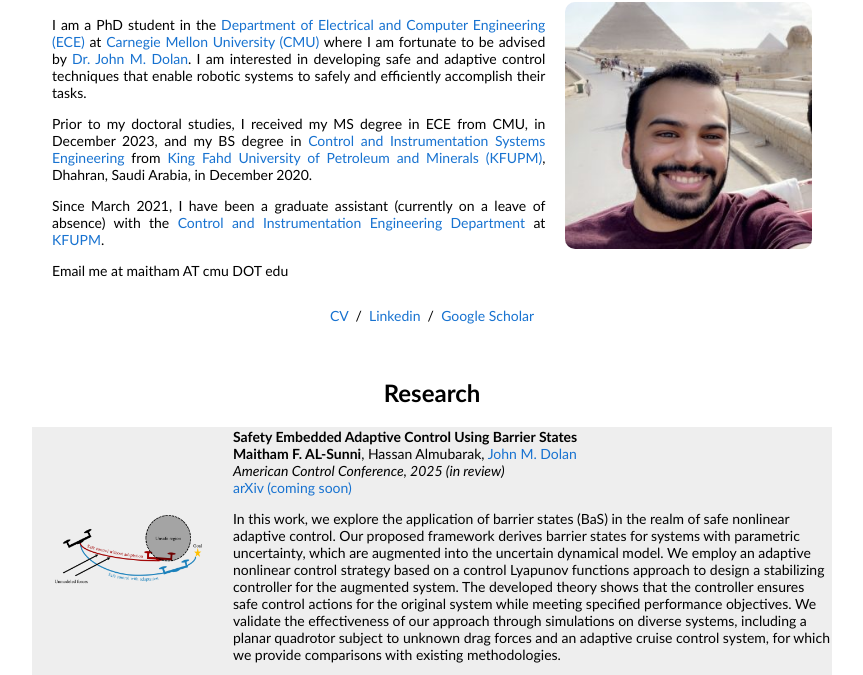
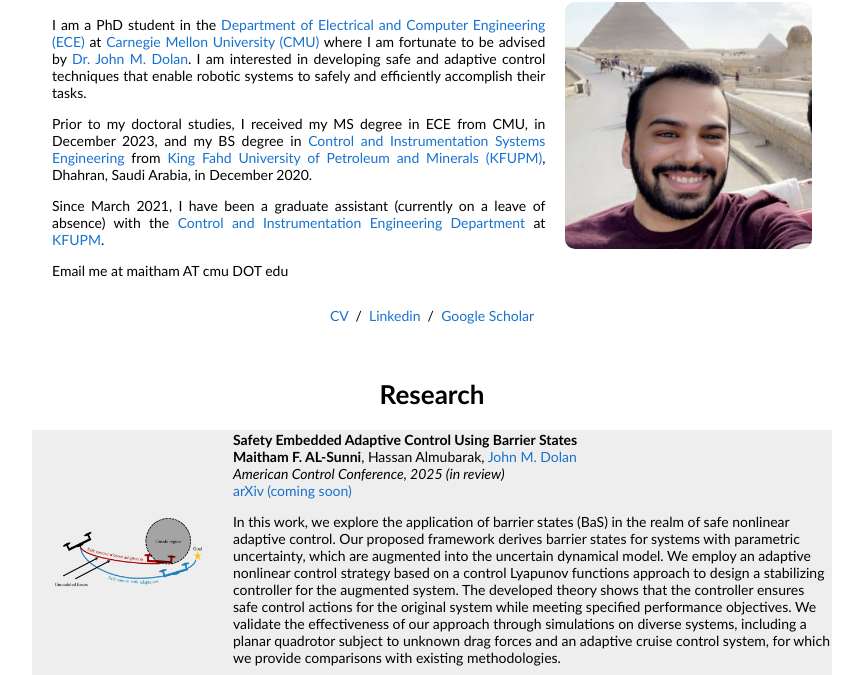
Before and after one commit to alsunni/alsunni.github.io, a plain HTML site: page index.html in a window 1280 px wide. Shown: the part 114-789 px from the top of the page, without its empty margins (208-1071 px from the left). Drawn offline with Linux system fonts and the light colour scheme.

Commit message:
Update index.html

```diff
--- a/index.html
+++ b/index.html
@@ -21,7 +21,7 @@
       white-space: nowrap;
     }
     heading {
-      font-size: 24px;  /* Adjust this value to match your name size */
+      font-size: 26px;  /* Adjust this value to match your name size */
       font-weight: bold;
       display: block;
       text-align: center;
```
